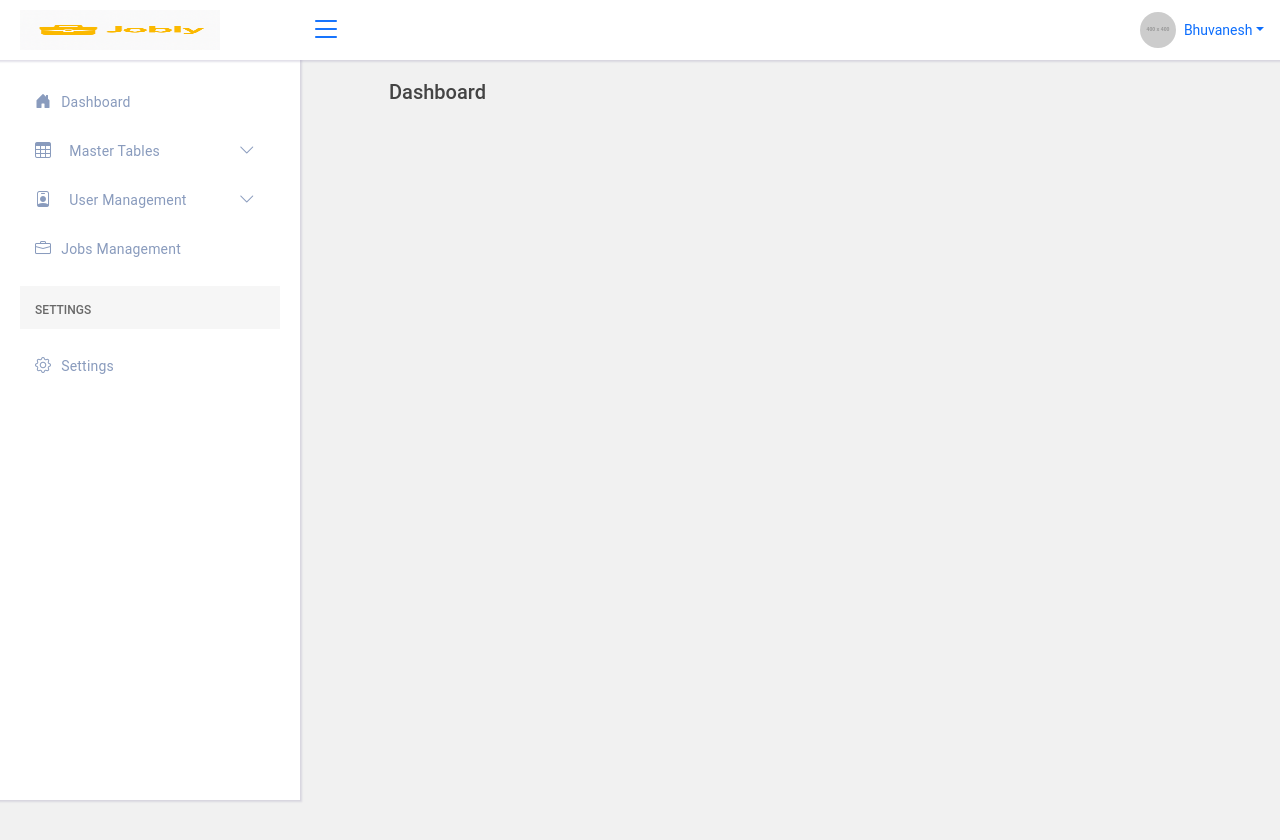
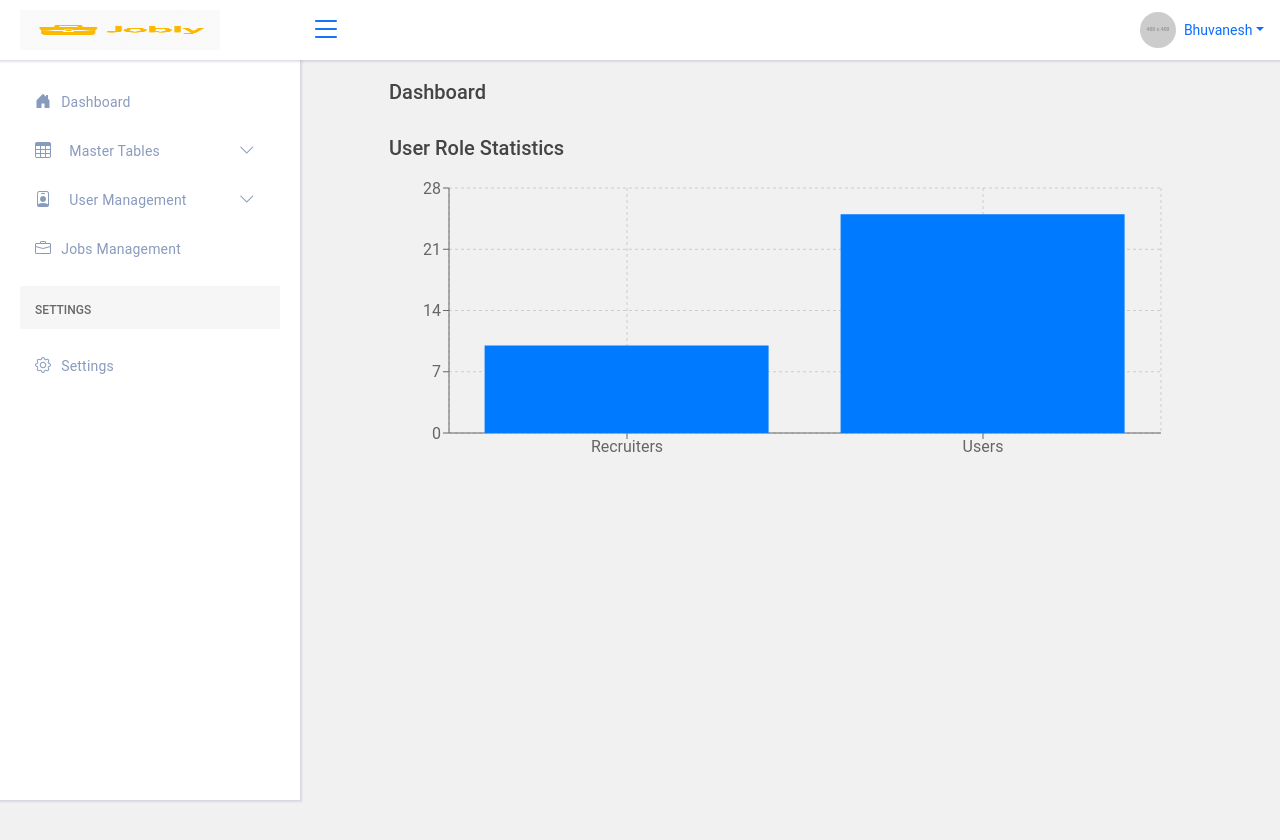
Before and after one commit to akhilbabu20295/Jobly-UI, a React (Vite) app in the folder jobly-app/: page /admin-dashboard in a window 1280 px wide. Shown: the top 840 px of the page. Built offline with nearby package versions, Linux system fonts and the light colour scheme.

Commit message:
added charts

```diff
--- a/jobly-app/src/admin/Dashboard.jsx
+++ b/jobly-app/src/admin/Dashboard.jsx
@@ -3,11 +3,24 @@ import './Dashboard.css';
 import CompanyDashboard from '../company/CompanyDashboard';
 import SkillsDashboard from '../skills/SkillsDashboard';
 import Usermanagement from './Usermanagement';
-
-
+import {
+    BarChart,
+    Bar,
+    XAxis,
+    YAxis,
+    Tooltip,
+    CartesianGrid,
+    ResponsiveContainer
+} from 'recharts';
 
 const Dashboard = () => {
     const [activeSection, setActiveSection] = useState('dashboard');
+
+    // Static chart data (replace with dynamic fetch if needed)
+    const userStatsData = [
+        { role: 'Recruiters', count: 10 },
+        { role: 'Users', count: 25 },
+    ];
 
     return (
         <div>
@@ -124,8 +137,6 @@ const Dashboard = () => {
                         </ul>
                     </li>
 
-
-
                     <li className="nav-item">
                         <a href="#" className="nav-link">
                             <i className="bi bi-briefcase"></i>
@@ -152,8 +163,28 @@ const Dashboard = () => {
                                     <h5>Dashboard</h5>
                                 </div>
                             </div>
+
                             <section className="dash-overview mb-4">
-                                {/* Dashboard widgets/cards go here */}
+                                {/* Add your dashboard widgets/cards here if needed */}
+                            </section>
+
+                            {/* Chart Section */}
+                            <section className="mb-5">
+                                <h5>User Role Statistics</h5>
+                                <div style={{ width: '100%', height: 300 }}>
+                                    <ResponsiveContainer>
+                                        <BarChart
+                                            data={userStatsData}
+                                            margin={{ top: 20, right: 30, left: 0, bottom: 5 }}
+                                        >
+                                            <CartesianGrid strokeDasharray="3 3" />
+                                            <XAxis dataKey="role" />
+                                            <YAxis />
+                                            <Tooltip />
+                                            <Bar dataKey="count" fill="#007bff" />
+                                        </BarChart>
+                                    </ResponsiveContainer>
+                                </div>
                             </section>
                         </>
                     )}
@@ -175,7 +206,6 @@ const Dashboard = () => {
                             <Usermanagement />
                         </section>
                     )}
-
                 </div>
             </main>
 
--- a/jobly-app/src/components/Navbar.jsx
+++ b/jobly-app/src/components/Navbar.jsx
@@ -28,7 +28,7 @@ const Navbar = () => {
             {/* --- DEFAULT NAV (for non-logged-in users) --- */}
             {!role && (
               <>
-                <li className="nav-item">
+                {/* <li className="nav-item">
                   <Link to="/" className="nav-link active">Home</Link>
                 </li>
                 <li className="nav-item">
@@ -39,7 +39,7 @@ const Navbar = () => {
                 </li>
                 <li className="nav-item">
                   <Link to="/contact" className="nav-link">Contact</Link>
-                </li>
+                </li> */}
               </>
             )}
 
@@ -95,7 +95,6 @@ const Navbar = () => {
                     Employer
                   </button>
                   <ul className="dropdown-menu" aria-labelledby="employerDropdown">
-                    <li><Link to="/employer/login" className="dropdown-item">Employer Login</Link></li>
                     <li><Link to="/recruiter-register" className="dropdown-item">Employer Register</Link></li>
                   </ul>
                 </div>
--- /dev/null
+++ b/package.json
@@ -0,0 +1,5 @@
+{
+  "dependencies": {
+    "recharts": "^2.15.3"
+  }
+}
```
Also changed, not shown: 1 other file (tests, documents, lock files or other folders).
